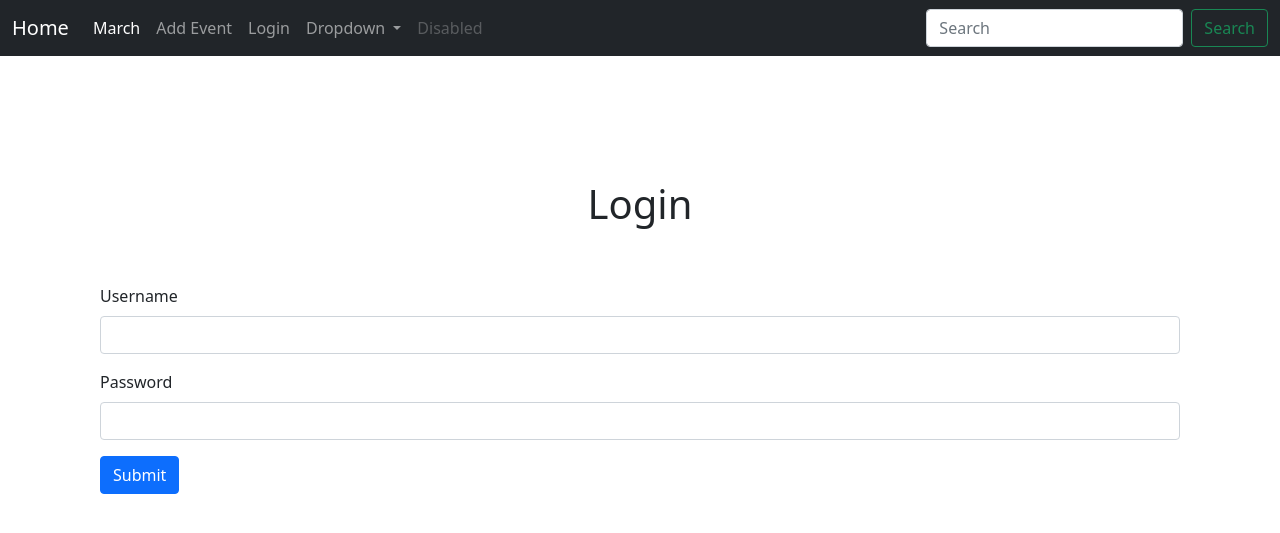
After one commit to Undercat13/Database_Project, a Django app: page /login_user in a window 1280 px wide. The commit adds this page. Shown: the top 533 px of the page. Run offline with Django 4.2, Linux system fonts and the light colour scheme; parts of the project's set-up code (start-up, migrations or seed data) failed here and were passed over.

Commit message:
login working

```diff
--- /dev/null
+++ b/events/templates/events/login_user.html
@@ -0,0 +1,25 @@
+{% extends 'events/base.html' %}
+
+<div>
+{% block content %}
+<!-- style for removing up and down arrows for event ida nd phone num-->
+
+	<center>
+	<h1> Login </h1>
+	<br/><br/>
+	</center>
+		<form action="" method=POST>
+			{% csrf_token %}
+
+	  <div class="mb-3">
+	    <label for="exampleInputEmail1" class="form-label">Username</label>
+	    <input type="text" class="form-control" name="username" aria-describedby="emailHelp">
+	  </div>
+	  <div class="mb-3">
+	    <label for="exampleInputPassword1" class="form-label">Password</label>
+	    <input type="password" class="form-control" name="password">
+	  </div>
+	  <button type="submit" class="btn btn-primary">Submit</button>
+		</form>
+{% endblock %}
+</div>
--- a/events/templates/events/navbar.html
+++ b/events/templates/events/navbar.html
@@ -11,6 +11,9 @@
         </li>
         <li class="nav-item">
           <a class="nav-link" href="{% url 'add_event'%} ">Add Event</a>
+        </li>
+        <li class="nav-item">
+          <a class="nav-link" href="{% url 'login_user'%} ">Login</a>
         </li>
         <li class="nav-item dropdown">
           <a class="nav-link dropdown-toggle" href="#" id="navbarDropdown" role="button" data-bs-toggle="dropdown" aria-expanded="false">
--- a/events/urls.py
+++ b/events/urls.py
@@ -4,5 +4,15 @@ from . import views
 urlpatterns = [
     path('', views.home, name="home"),
     path('<int:year>/<str:month>/', views.home, name="home"),
-    path('add_event', views.add_event,name='add_event')
+    path('add_event', views.add_event,name='add_event'),
+    path('add_university', views.add_university, name='add_university'),
+    path('add_rso', views.add_rso, name='add_rso'),
+    path('add_review', views.add_review, name = 'add_review'),
+    path('rso_list', views.rso_list, name = 'rso_list'),
+    path('view_rso/<curr_rso>', views.view_rso, name = 'view_rso'),
+    path('events_list', views.events_list, name = 'events_list'),
+    path('view_event/<curr_event>', views.view_event, name = 'view_event'),
+    path('universities_list', views.universities_list, name = 'universities_list'),
+    path('view_university/<curr_uni>', views.view_university, name = 'view_university'),
+    path('login_user', views.login_user, name="login_user"),
 ]
--- a/events/views.py
+++ b/events/views.py
@@ -1,10 +1,11 @@
-from django.shortcuts import render
+from django.shortcuts import render, redirect
 import calendar
 from calendar import HTMLCalendar
 from datetime import datetime
-from .models import Usertbl
-from .models import Eventtbl
-from .forms import EventForm
+from django.urls import reverse, reverse_lazy
+from django.contrib.auth import authenticate, login, logout
+from .models import Usertbl, Eventtbl, Rso, University
+from .forms import EventForm, UniversityForm, RsoForm, ReviewForm
 from django.http import HttpResponseRedirect
 
 def all_events(request):
@@ -54,3 +55,96 @@ def add_event(request):
 		'form': form,
 		'submitted': submitted
 		})
+
+def add_university(request):
+	submitted = False
+	if request.method == "POST":
+		form = UniversityForm(request.POST)
+		if form.is_valid():
+			form.save()
+			return HttpResponseRedirect('/add_university?submitted=True')
+	else:
+		form = UniversityForm
+		if 'submitted' in request.GET:
+			submitted = True
+
+	return render(request, 'events/add_university.html',
+		{
+		'form': form,
+		'submitted': submitted
+		})
+
+def add_rso(request):
+	submitted = False
+	if request.method == "POST":
+		form = RsoForm(request.POST)
+		if form.is_valid():
+			form.save()
+			return HttpResponseRedirect('/add_rso?submitted=True')
+	else:
+		form = RsoForm
+		if 'submitted' in request.GET:
+			submitted = True
+
+	return render(request, 'events/add_rso.html',
+		{
+		'form': form,
+		'submitted': submitted
+		})
+
+def add_review(request):
+	submitted = False
+	if request.method == "POST":
+		form = ReviewForm(request.POST)
+		if form.is_valid():
+			form.save()
+			return HttpResponseRedirect('/add_review?submitted=True')
+	else:
+		form = ReviewForm
+		if 'submitted' in request.GET:
+			submitted = True
+
+	return render(request, 'events/add_review.html',
+		{
+		'form': form,
+		'submitted': submitted
+		})
+
+def rso_list(request):
+	rsos = Rso.objects.all()
+	return render(request, 'events/list_rso.html', {'rsos':rsos})
+
+def view_rso(request, curr_rso):
+	rso = Rso.objects.get(pk = curr_rso)
+	return render(request, 'events/view_rso.html', {'rso':rso})
+
+def events_list(request):
+	events = Eventtbl.objects.all()
+	return render(request, 'events/list_events.html', {'events':events})
+
+def view_event(request, curr_event):
+	event = Eventtbl.objects.get(pk = curr_event)
+	return render(request, 'events/view_event.html', {'event':event})
+
+def universities_list(request):
+	universities = University.objects.all()
+	return render(request, 'events/list_universities.html', {'universities':universities})
+
+def view_university(request, curr_uni):
+	university = University.objects.get(pk = curr_uni)
+	return render(request, 'events/view_university.html', {'university':university})
+
+def login_user(request):
+	if request.method == "POST":
+		username = request.POST['username']
+		password = request.POST['password']
+		user = authenticate(request, username=username, password=password)
+		if user is not None:
+			login(request, user)
+			return redirect('home')
+			# Redirect to a success page.
+		else:
+			messages.success(request, "There was an error logging in try again.")
+			return redirect('login_user')
+	else:
+		return render(request, 'events/login_user.html', {})
--- a/mysite/settings.py
+++ b/mysite/settings.py
@@ -129,3 +129,5 @@ STATIC_URL = 'static/'
 # https://docs.djangoproject.com/en/4.0/ref/settings/#default-auto-field
 
 DEFAULT_AUTO_FIELD = 'django.db.models.BigAutoField'
+
+AUTH_USER_MODEL = 'events.Usertbl'
```
Also changed, not shown: events/models.py (+17 -5 lines), events/migrations2/0001_initial.py (renamed from events/migrations/0001_initial.py), events/migrations2/__init__.py (added).
